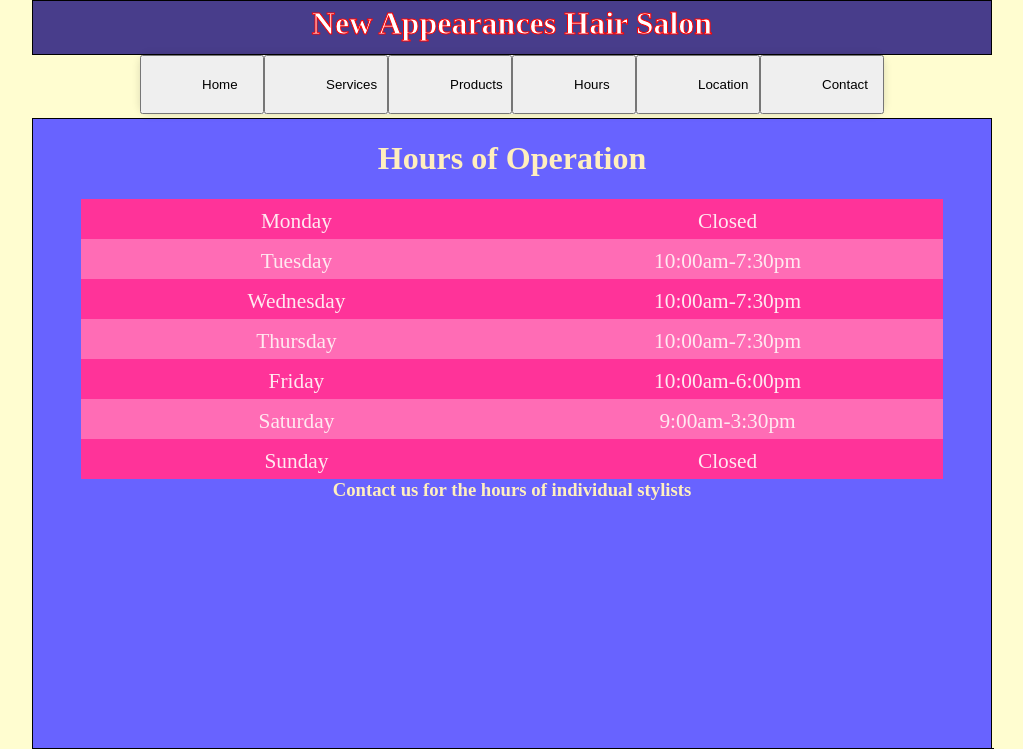
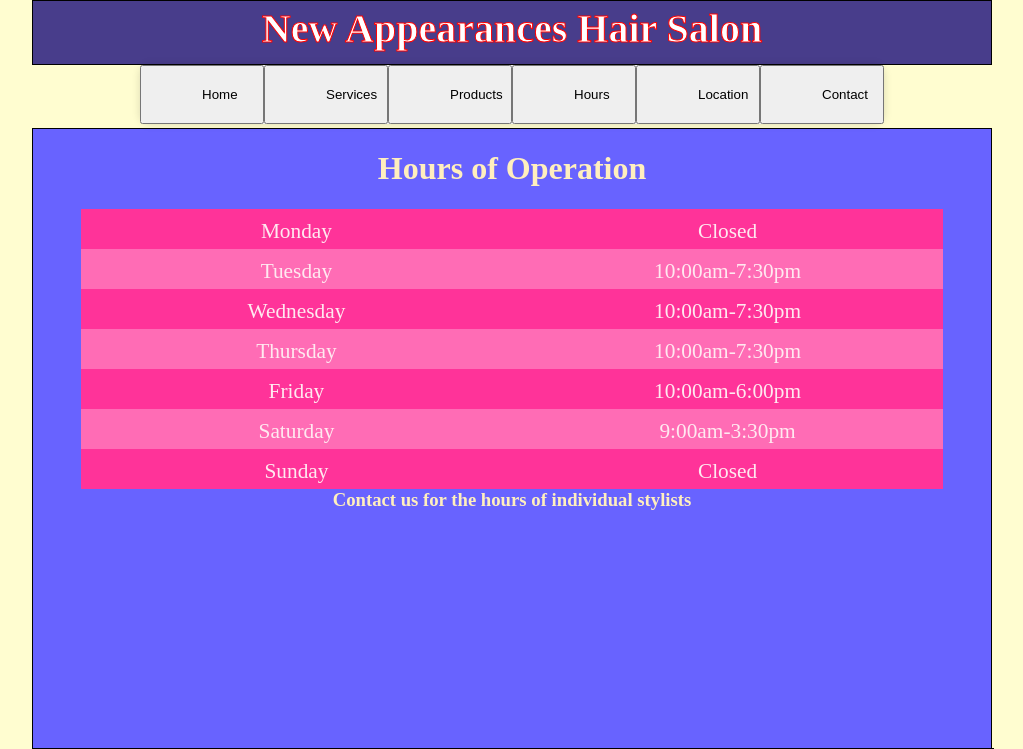
Before and after one commit to lobobabysaurus/NewAppearances, a Django app: page /hours/ in a window 1280 px wide. Shown: the top 749 px of the page, without its empty margins (128-1151 px from the left). Run offline with Django 3.2, Linux system fonts and the light colour scheme; data comes from the database, SQL or seed files in the repository; some libraries are stand-ins or nearby versions.

Commit message:
Fixed sizing and typo in Base CSS

```diff
--- a/base/static/base/css/base.css
+++ b/base/static/base/css/base.css
@@ -113,7 +113,7 @@ nav ul {
 .header > h1 {
     vertical-align: middle;
     margin-top: 0;
-    font-sitze: 50px;
+    font-size: 40px;
     color: #ffffff;
     -webkit-text-stroke: 1px red;
     margin-bottom: 0;
```
